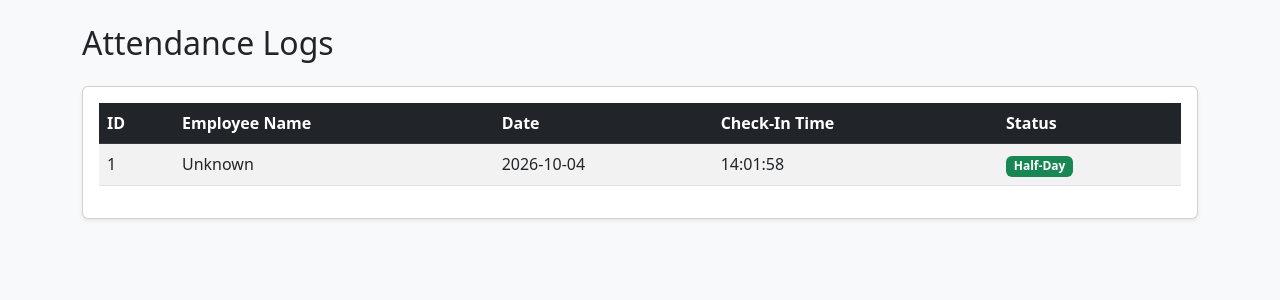
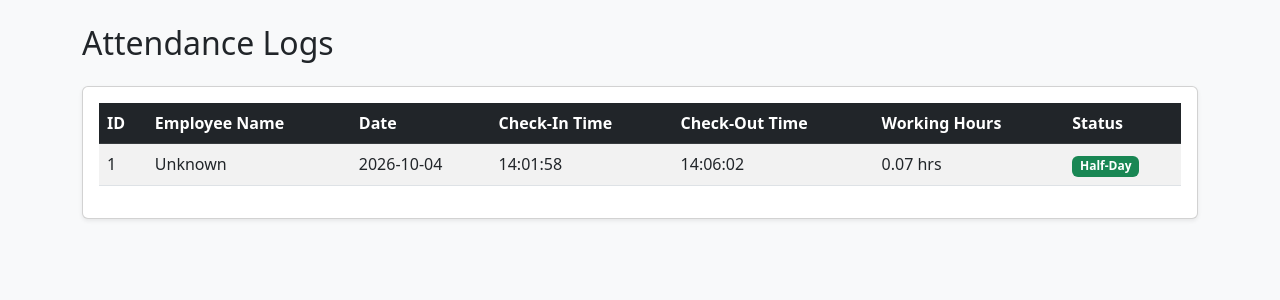
Before and after one commit to patilhariom167/smart-attendance-system, a Flask app: template templates/attendance_logs.html in a window 1280 px wide. Shown: the part 56-356 px from the top of the page. Run offline with Flask 3, Linux system fonts and the light colour scheme; the template is opened without the code that fills it: values that come from a table or form of the project are taken from there, others are empty.

Commit message:
chagne the check out time

```diff
--- a/templates/attendance_logs.html
+++ b/templates/attendance_logs.html
@@ -27,6 +27,8 @@
                                 <th>Employee Name</th>
                                 <th>Date</th>
                                 <th>Check-In Time</th>
+                                <th>Check-Out Time</th>
+                                <th>Working Hours</th>
                                 <th>Status</th>
                             </tr>
                         </thead>
@@ -35,11 +37,13 @@
                                 {% for log in logs %}
                                 <tr>
                                     <td>{{ log.id }}</td>
-                                    <!-- log.employee.name mule employee che nav barobar disel -->
                                     <td>{{ log.employee.name if log.employee else 'Unknown' }}</td>
                                     <td>{{ log.date }}</td>
-                                    <!-- log.in_time mule exact punch-in time disel -->
                                     <td>{{ log.in_time }}</td>
+                                    <!-- नवीन Check-Out Time कॉलम -->
+                                    <td>{{ log.out_time if log.out_time else 'Not Yet' }}</td>
+                                    <!-- नवीन Working Hours कॉलम -->
+                                    <td>{{ log.working_hours }} hrs</td>
                                     <td>
                                         <span class="badge bg-success">{{ log.status }}</span>
                                     </td>
@@ -47,7 +51,7 @@
                                 {% endfor %}
                             {% else %}
                                 <tr>
-                                    <td colspan="5" class="text-center text-muted">No attendance logs found.</td>
+                                    <td colspan="7" class="text-center text-muted">No attendance logs found.</td>
                                 </tr>
                             {% endif %}
                         </tbody>
```
